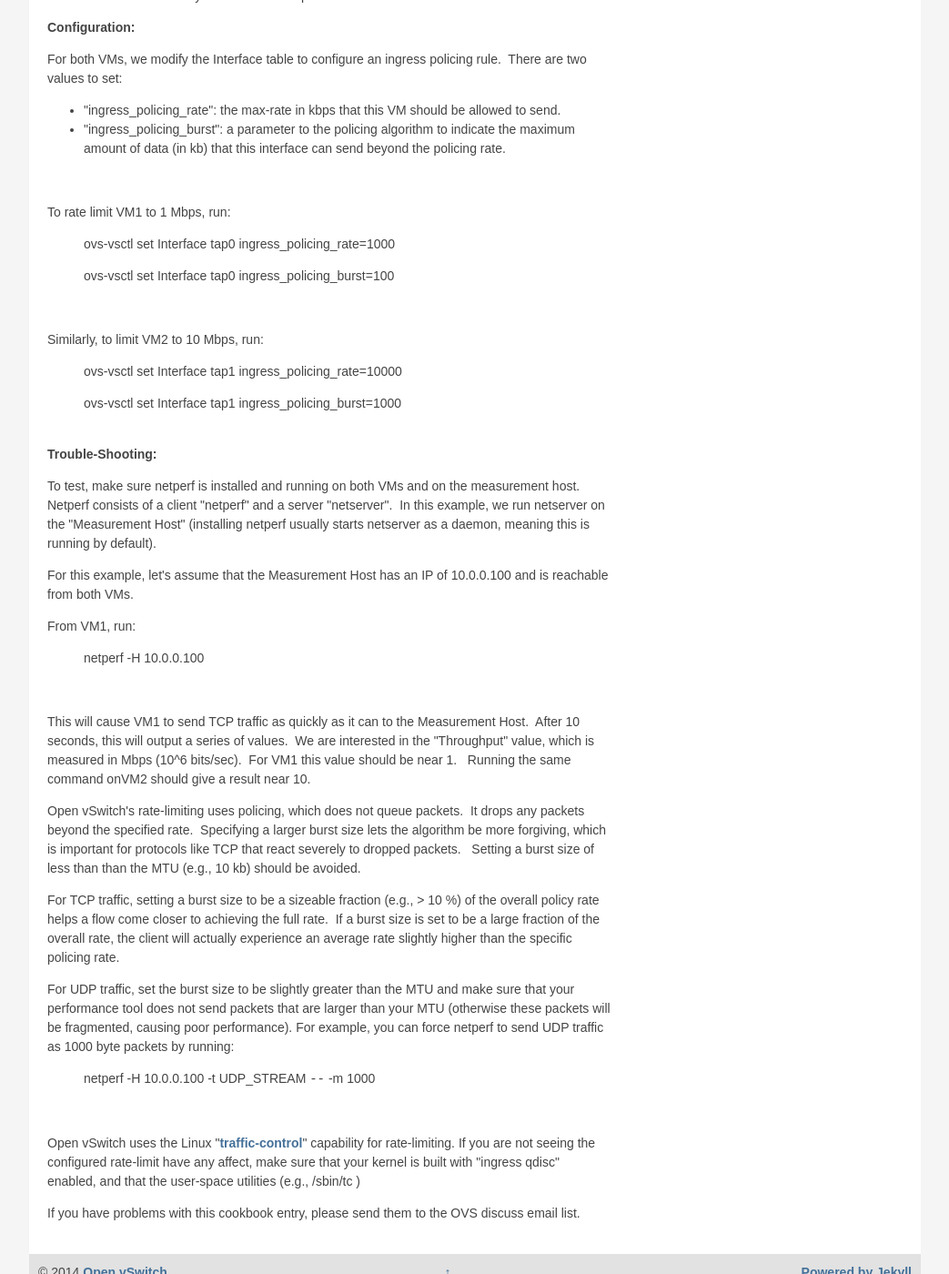
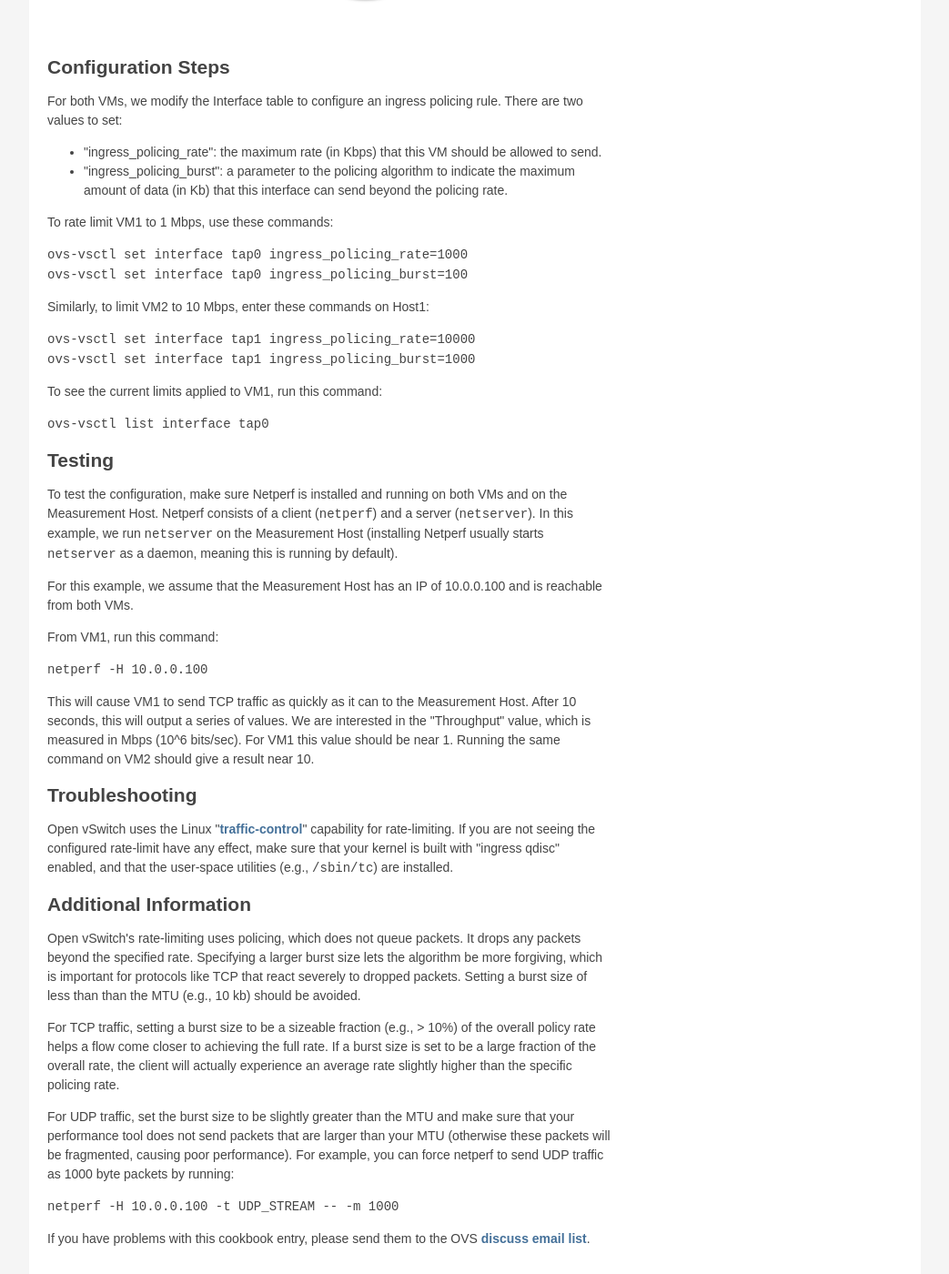
Before and after one commit to openvswitch/openvswitch.github.io, a Jekyll site: the page built from support/config-cookbooks/qos-rate-limiting/index.html, in a window 1280 px wide and 1400 px high, scrolled down 1530 px. Shown: the whole window at 91% size, without its empty margins (118-1161 px from the left). Built offline with Jekyll 4.4.1, drawn with Linux system fonts in a browser that asks for light colours; some of the changed text lies outside the part shown.

Commit message:
Reformat QoS rate-limiting configuration cookbook
Reformat the QoS rate-limiting configuration cookbook to match the other
configuration cookbooks.

```diff
--- a/support/config-cookbooks/qos-rate-limiting/index.html
+++ b/support/config-cookbooks/qos-rate-limiting/index.html
@@ -21,49 +21,80 @@
 tags: []
 comments: []
 ---
-<p style="text-align: left;"><strong>Topic: </strong></p><br />
-Rate-limiting VMs using QoS policing.
-<p><strong>Setup:</strong></p>
-<p><span style="text-decoration: underline;">One Physical Network:</span></p>
+
+<p>The goal of this configuration cookbook is to rate-limit the traffic sent by a VM to either 1 Mbps or 10 Mbps.</p>
+
+<h2>Environment</h2>
+
+<p>This configuration cookbook uses an environment configured as described in the following sections.</p>
+
+<h3>One Physical Network</h3>
+
+<p>Data Network: Ethernet network for VM data traffic. This network is used to send traffic to and from an external host used for measuring the rate at which a VM is sending. For experimentation, this physical network is optional; you can instead connect all VMs to a bridge that is not connected to a physical interface and use a VM as the measurement host.</p>
+
+<p>There may be other networks (for example, a network for management traffic), but this configuration cookbook is only concerned with the Data Network.</p>
+
+<h3>Two Physical Hosts</h3>
+
+<p>The first host, named Host1, is a hypervisor that runs Open vSwitch and has one NIC. This single NIC, eth0, is connected to the Data Network. Because it is participating in an OVS bridge, no IP address can be assigned on eth0.</p>
+
+<p>The second host, named Measurement Host, can be any host capable of measuring throughput from a VM. For this cookbook entry, we use <a href="http://www.netperf.org">Netperf</a>, a free tool for testing the rate at which one host can send to another. The Measurement Host has only a single NIC, eth0, which is connected to the Data Network. eth0 has an IP address that can reach any VM on Host1.</p>
+
+<h3>Two VMs</h3>
+
+<p>Both VMs (VM1 andVM2) run on Host1.</p>
+
+<p>Each VM has a single interface that appears as a Linux device (e.g.,  "tap0") on the physical host. (Note: for Xen/XenServer, VM interfaces appear as Linux devices with names like "vif1.0". Other Linux systems may present these interfaces as "vnet0", "vnet1", etc.)</p>
+
+<p>This diagram illustrates the environment used in this cookbook entry:</p>
+
+<p><a href="qos-policing.png"><img title="qos-policing" src="qos-policing.png" alt="qos-policing"/></a></p>
+
+<h2>Configuration Steps</h2>
+
+<p>For both VMs, we modify the Interface table to configure an ingress policing rule. There are two values to set:</p>
 <ul>
-<li>Data Network:&nbsp; Ethernet network for VM data traffic.&nbsp; This network is used to send traffic to and from an external host used for measuring the rate at which a VM is sending.&nbsp; For  experimentation, this physical network is optional.&nbsp; You can instead  connect all VMs to a bridge that is not connected to a physical  interface and use a VM as the measurement host.</li>
-</ul><br />
-<p><span style="text-decoration: underline;">Two Physical Hosts:</span></p>
-<p>"Host1" runs Open vSwitch and has one NIC:</p>
-<ul>
-<li>eth0 is connected to the Data Network.  No IP address can be assigned on eth0.</li>
-</ul><br />
-<p>&quot;Measurement Host&quot; can be any host capable of measuring throughput from a VM.&nbsp; For this cookbook entry,  we use <a href="http://www.netperf.org">netperf</a>, a free tool for testing the rate at which one host can send to another.</p>
-<ul>
-<li>eth0 is connected to the Data Network.&nbsp; eth0 has an IP address that can reach any VM on Host1.</li>
-</ul><br />
-<span style="text-decoration: underline;">Two VMs:</span>
-<p>VM1,VM2 run on Host1.</p>
-<p>Each VM has a single interface that appears as a Linux device (e.g.,   "tap0") on the physical host.  (Note: for Xen/XenServer, VM interfaces   appears as Linux devices with names like "vif1.0")</p>
-<p style="text-align: center;"><a href="qos-policing.png"><img class="aligncenter size-full wp-image-270" title="qos-policing" src="qos-policing.png" alt="" /></a></p><br />
-<strong>Goal:</strong>
-<p>Rate-limit the traffic sent by each VM to 1 Mbps.</p>
-<strong>Configuration:</strong>
-<p>For both VMs, we modify the Interface table to configure an ingress policing rule.&nbsp; There are two values to set:</p>
-<ul>
-<li>"ingress_policing_rate": the max-rate in kbps that this VM should be allowed to send.</li>
-<li>"ingress_policing_burst": a parameter to the policing algorithm to indicate the maximum amount of data (in kb) that this interface can send beyond the policing rate.</li>
-</ul><br />
-<p>To rate limit VM1 to 1 Mbps, run:</p>
-<blockquote><p>ovs-vsctl set Interface tap0 ingress_policing_rate=1000</p>
-<p>ovs-vsctl set Interface tap0 ingress_policing_burst=100</p></blockquote><br />
-<p>Similarly, to limit VM2 to 10 Mbps, run:</p>
-<blockquote><p>ovs-vsctl set Interface tap1 ingress_policing_rate=10000</p>
-<p>ovs-vsctl set Interface tap1 ingress_policing_burst=1000</p></blockquote><br />
-<strong>Trouble-Shooting:</strong>
-<p>To test, make sure netperf is installed and running on both VMs and on the measurement host.&nbsp; Netperf consists of a client "netperf" and a server "netserver".&nbsp; In this example, we run netserver on the "Measurement Host" (installing netperf usually starts netserver as a daemon, meaning this is running by default).</p>
-<p>For this example, let's assume that the Measurement Host has an IP of 10.0.0.100 and is reachable from both VMs.</p>
-<p>From VM1, run:</p>
-<blockquote><p>netperf -H 10.0.0.100</p></blockquote><br />
-<p>This will cause VM1 to send TCP traffic as quickly as it can to the Measurement Host.&nbsp; After 10 seconds, this will output a series of values.&nbsp; We are interested in the "Throughput" value, which is measured in Mbps (10^6 bits/sec).&nbsp; For VM1 this value should be near 1.&nbsp;&nbsp; Running the same command onVM2 should give a result near 10.</p>
-<p>Open vSwitch's rate-limiting uses policing, which does not queue packets.&nbsp; It drops any packets beyond the  specified rate.&nbsp; Specifying a larger burst size lets the algorithm be more forgiving, which is important for protocols like TCP that react  severely to dropped packets.&nbsp;&nbsp; Setting a burst size of less than than the MTU (e.g., 10 kb) should be  avoided.</p>
-<p>For TCP traffic, setting a burst size to be a sizeable fraction (e.g., &gt; 10 %) of the overall policy rate helps a flow come closer to achieving the full rate.&nbsp; If a burst size is set to be a  large fraction of the overall rate, the client will actually experience  an average rate slightly higher than the specific policing rate.</p>
-<p>For UDP traffic, set the burst size to be slightly greater than the MTU and make sure that your performance tool does not send packets that are larger than your MTU (otherwise these packets will be fragmented, causing poor performance).  For example, you can force netperf to send UDP traffic as 1000 byte packets by running:</p>
-<blockquote><p>netperf -H 10.0.0.100 -t UDP_STREAM <code>--</code> -m 1000</p></blockquote><br />
-<p>Open vSwitch uses the Linux "<a href="http://lartc.org/howto/lartc.qdisc.html">traffic-control</a>" capability for rate-limiting. If you are not seeing the configured rate-limit have any affect, make sure that your kernel is built with "ingress qdisc" enabled, and that the user-space utilities (e.g., /sbin/tc )</p>
-<p>If you have problems with this cookbook entry, please send them to the OVS discuss email list.</p>
+<li>"ingress_policing_rate": the maximum rate (in Kbps) that this VM should be allowed to send.</li>
+<li>"ingress_policing_burst": a parameter to the policing algorithm to indicate the maximum amount of data (in Kb) that this interface can send beyond the policing rate.</li>
+</ul>
+<p>To rate limit VM1 to 1 Mbps, use these commands:</p>
+
+<p><code>ovs-vsctl set interface tap0 ingress_policing_rate=1000<br />
+ovs-vsctl set interface tap0 ingress_policing_burst=100</code></p>
+
+<p>Similarly, to limit VM2 to 10 Mbps, enter these commands on Host1:</p>
+
+<p><code>ovs-vsctl set interface tap1 ingress_policing_rate=10000<br />
+ovs-vsctl set interface tap1 ingress_policing_burst=1000</code></p>
+
+<p>To see the current limits applied to VM1, run this command:</p>
+
+<p><code>ovs-vsctl list interface tap0</code></p>
+
+<h2>Testing</h2>
+
+<p>To test the configuration, make sure Netperf is installed and running on both VMs and on the Measurement Host. Netperf consists of a client (<code>netperf</code>) and a server (<code>netserver</code>). In this example, we run <code>netserver</code> on the Measurement Host (installing Netperf usually starts <code>netserver</code> as a daemon, meaning this is running by default).</p>
+
+<p>For this example, we assume that the Measurement Host has an IP of 10.0.0.100 and is reachable from both VMs.</p>
+
+<p>From VM1, run this command:</p>
+
+<p><code>netperf -H 10.0.0.100</code></p>
+
+<p>This will cause VM1 to send TCP traffic as quickly as it can to the Measurement Host. After 10 seconds, this will output a series of values. We are interested in the "Throughput" value, which is measured in Mbps (10^6 bits/sec). For VM1 this value should be near 1. Running the same command on VM2 should give a result near 10.</p>
+
+<h2>Troubleshooting</h2>
+
+<p>Open vSwitch uses the Linux "<a href="http://lartc.org/howto/lartc.qdisc.html">traffic-control</a>" capability for rate-limiting. If you are not seeing the configured rate-limit have any effect, make sure that your kernel is built with "ingress qdisc" enabled, and that the user-space utilities (e.g., <code>/sbin/tc</code>) are installed.</p>
+
+<h2>Additional Information</h2>
+
+<p>Open vSwitch's rate-limiting uses policing, which does not queue packets. It drops any packets beyond the specified rate. Specifying a larger burst size lets the algorithm be more forgiving, which is important for protocols like TCP that react severely to dropped packets. Setting a burst size of less than than the MTU (e.g., 10 kb) should be avoided.</p>
+
+<p>For TCP traffic, setting a burst size to be a sizeable fraction (e.g., &gt; 10%) of the overall policy rate helps a flow come closer to achieving the full rate. If a burst size is set to be a large fraction of the overall rate, the client will actually experience an average rate slightly higher than the specific policing rate.</p>
+
+<p>For UDP traffic, set the burst size to be slightly greater than the MTU and make sure that your performance tool does not send packets that are larger than your MTU (otherwise these packets will be fragmented, causing poor performance). For example, you can force netperf to send UDP traffic as 1000 byte packets by running:</p>
+
+<p><code>netperf -H 10.0.0.100 -t UDP_STREAM -- -m 1000</code></p>
+
+<p>If you have problems with this cookbook entry, please send them to the OVS <a href="http://mail.openvswitch.org/mailman/listinfo/discuss_openvswitch.org">discuss email list</a>.</p>
```
Also changed, not shown: other parts of support/config-cookbooks/qos-rate-limiting/index.html (+1 -1 lines).
